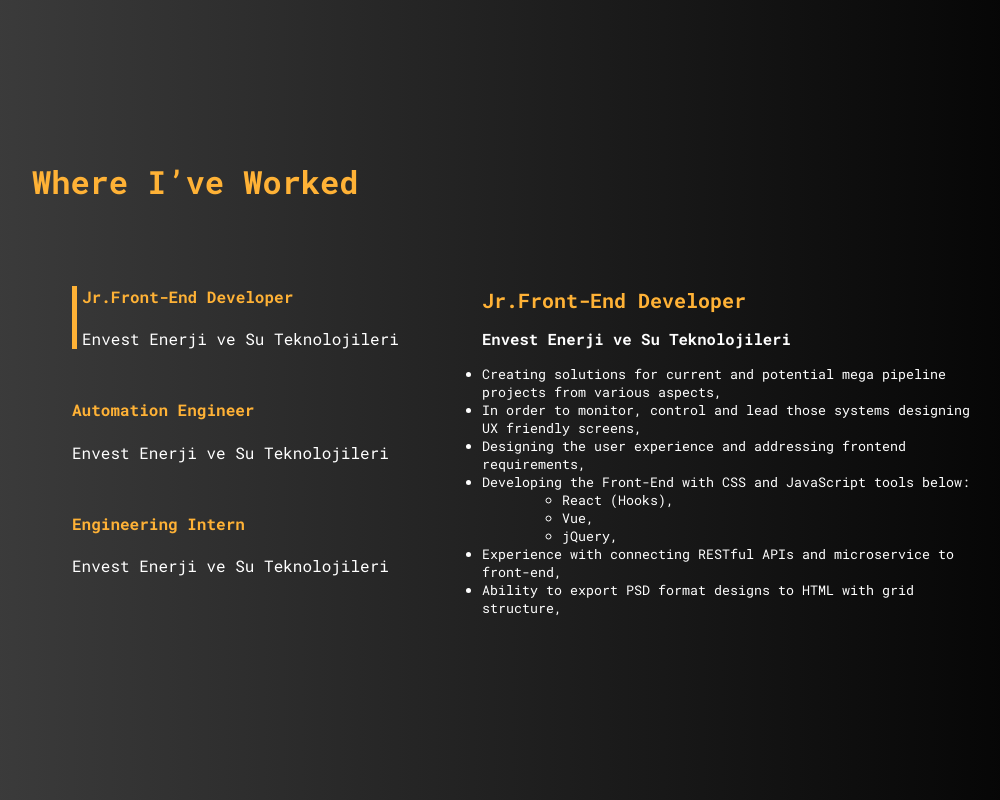
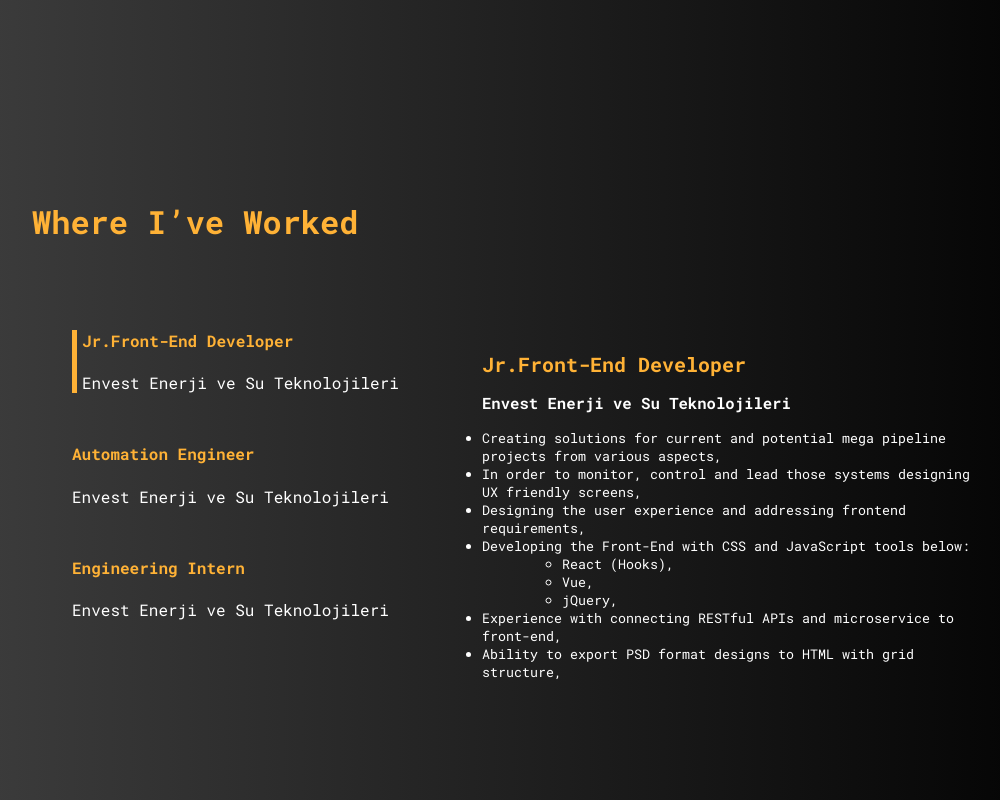
Before and after one commit to saurkmez/React-Website-Template, a React (Create React App) app: page /#/ in a window 1280 px wide. Shown: the part 1480-2280 px from the top of the page, without its empty margins (158-1158 px from the left). Built offline with nearby package versions, Linux system fonts and the light colour scheme.

Commit message:
general fix

```diff
--- a/src/App.css
+++ b/src/App.css
@@ -1308,14 +1308,14 @@
     display: flex;
     width: 100%;
     height: 100vh;
-
     justify-content: center;
     align-items: center;
+    padding-top: 5%;
   }
 
   .jobscontainer {
     width: 900px;
-    height: 600px;
+    height: 80%;
     display: flex;
     justify-content: left;
     align-items: center;
```
